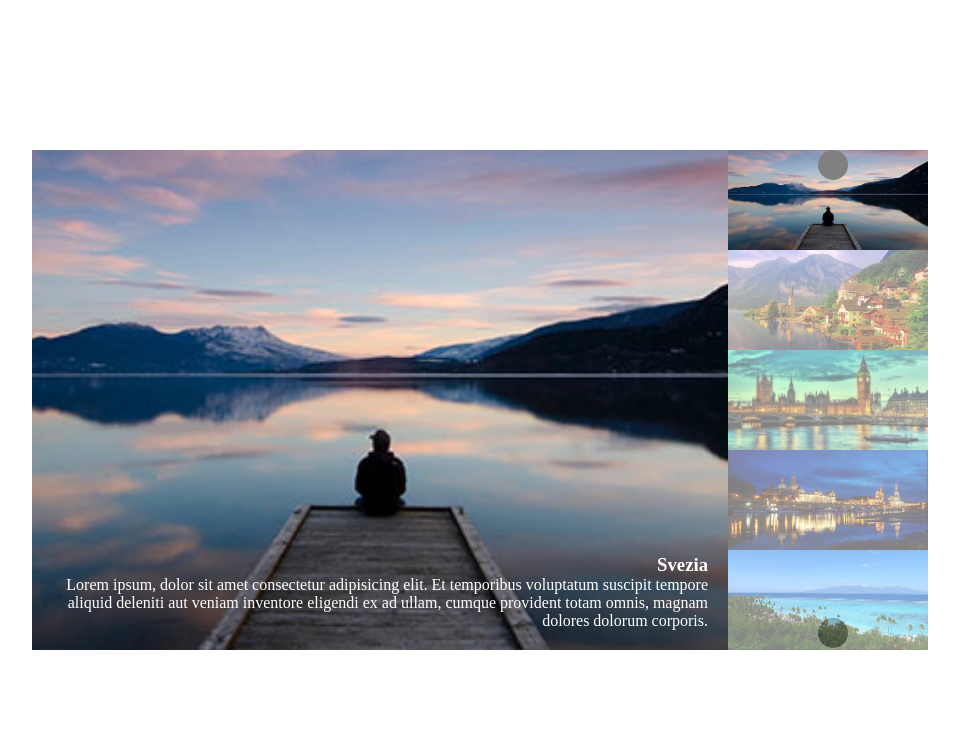
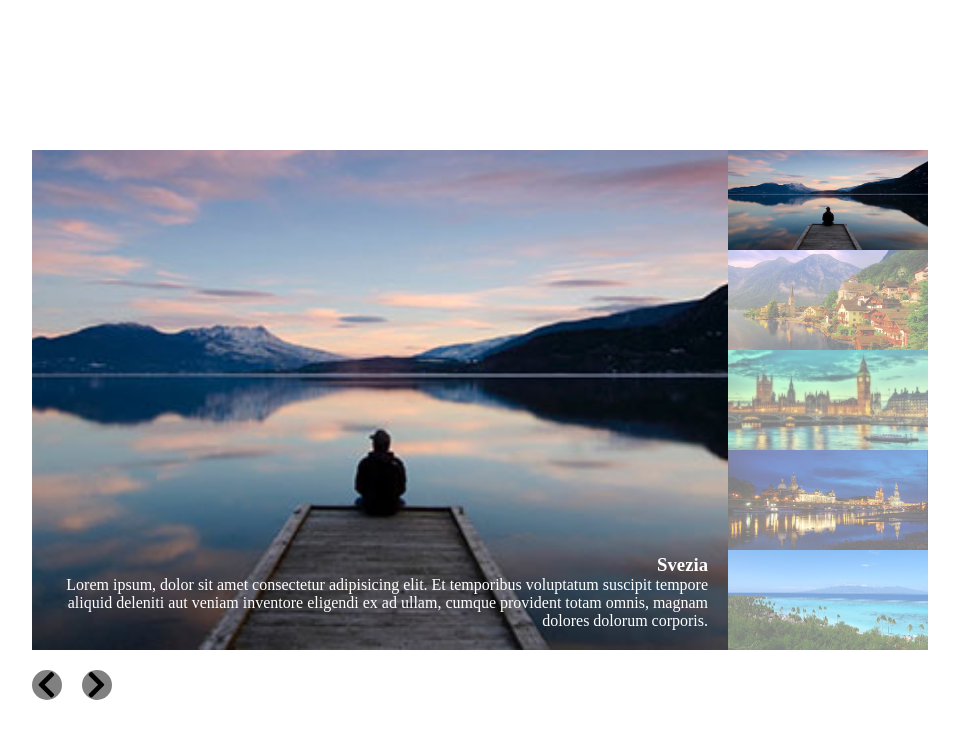
Before and after one commit to Jacopofede89/vue-slider, a plain HTML site: page index.html in a window 1280 px wide. Shown: the whole page, without its empty margins (160-1119 px from the left). Drawn offline with nearby package versions, Linux system fonts and the light colour scheme.

Commit message:
ex finale + commenti

```diff
--- a/index.html
+++ b/index.html
@@ -9,7 +9,7 @@
     <title>Vue Slider</title>
 </head>
 <body>
-    <div id="app" class="container">
+    <div id="myapp" class="container">
         <div class="items">
             <div class="item active">
                 <img
@@ -23,13 +23,14 @@
             </div>
         </div>
         <div class="thumbs">
-            <div class="prev" @click="prevSlide"></div>
-            <div class="next" @click="nextSlide"></div>
             <div v-for="slide, i in slides" class="thumb" :class="i === activeSlide ? 'active' : '' " :key="i">
                 <img :src="slide.image" :alt="slide.title">
             </div>
         </div>
+           <div class="prev" @click="prevSlide"><i class="fas fa-chevron-left"></i></div>
+           <div class="next" @click="nextSlide"><i class="fas fa-chevron-right"></i></div>
     </div>
+
     <script src="https://cdn.jsdelivr.net/npm/vue@2/dist/vue.js"></script>
     <script src="main.js"></script>
 </body>
--- a/main.js
+++ b/main.js
@@ -1,5 +1,8 @@
+// Nuova istanza Vue
+
 var carusel = new Vue({
-    el:"#app",
+    // Collegamento con html tramite id
+    el:"#myapp",
     data:{
         activeSlide: 0,
         slides: [
@@ -31,21 +34,21 @@ var carusel = new Vue({
         ]
     },
 
+    // Proprietà methods con 2 funzioni all'interno del quale ci sarà una condizione che detrminerà lo scorrimento delle img
     methods: {
         nextSlide: function(){
+            console.log('nextSlide');
             if(this.activeSlide === this.slides.length -1){
                 this.activeSlide = 0;
             } else {
-            this.activeSlide ++;
+                this.activeSlide++;
             }
-
         },
-
         prevSlide: function(){
             if(this.activeSlide === 0){
                 this.activeSlide = this.slides.length -1;
             } else {
-            this.activeSlide --;
+            this.activeSlide--;
             }
 
         }
--- a/style.css
+++ b/style.css
@@ -11,18 +11,15 @@
     height: 500px;
     margin-top: 150px;
     display: flex;
-    /* border: solid 1px blue ; */
 }
 
 .items{
     width:calc(100% - 200px);
-    /* background-color: red; */
 }
 
 .item{
     width: 100%;
     height: 100%;
-    /* background-color: green; */
     display: none;
     position: relative;
 }
@@ -63,9 +60,10 @@
     width: 30px;
     height: 30px;
     position: absolute;
-    margin-left: 90px;
-    margin-top: 468px;
+    margin-left: 50px;
+    margin-top: 520px;
     border-radius: 50%;
+    z-index: 999;
 }
 
 .prev{
@@ -73,8 +71,9 @@
     width: 30px;
     height: 30px;
     position: absolute;
-    margin-left: 90px;
+    margin-top: 520px;
     border-radius: 50%;
+    z-index: 999;
 }
 
 .prev i{
```
